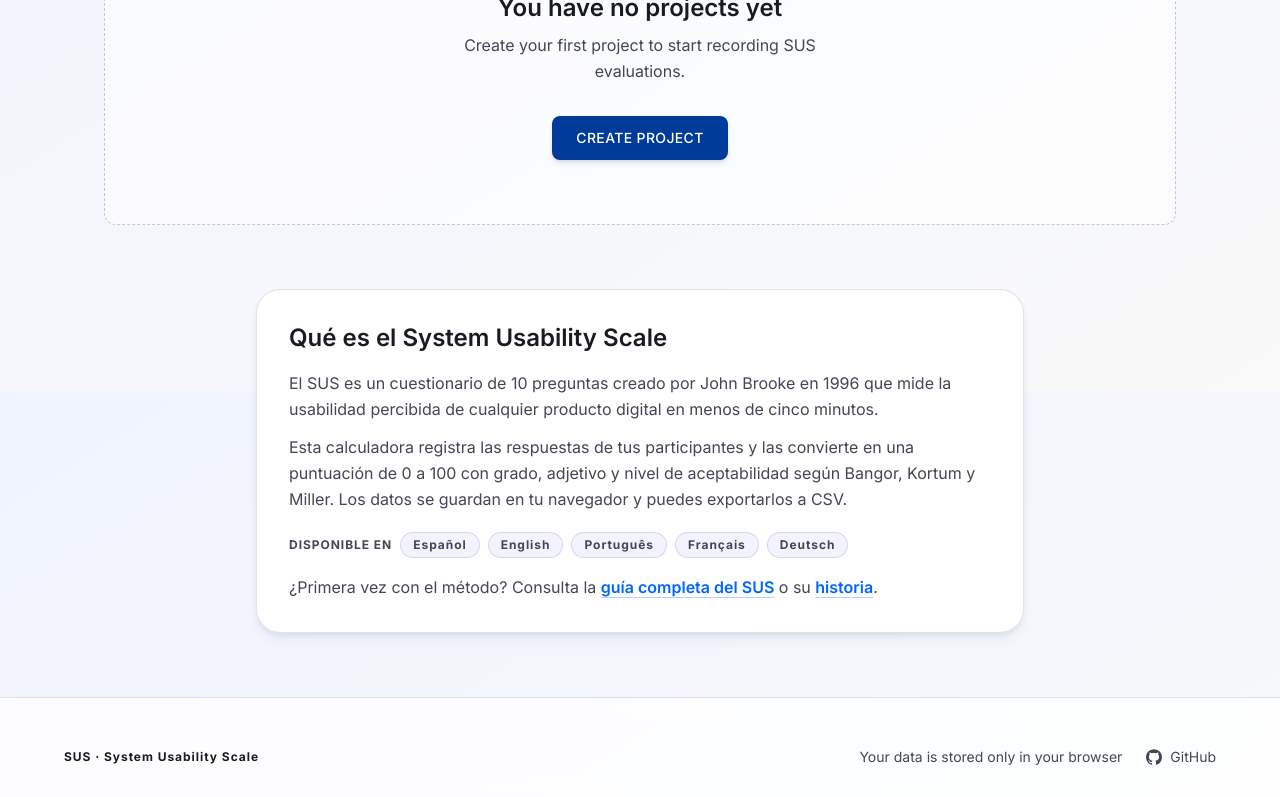
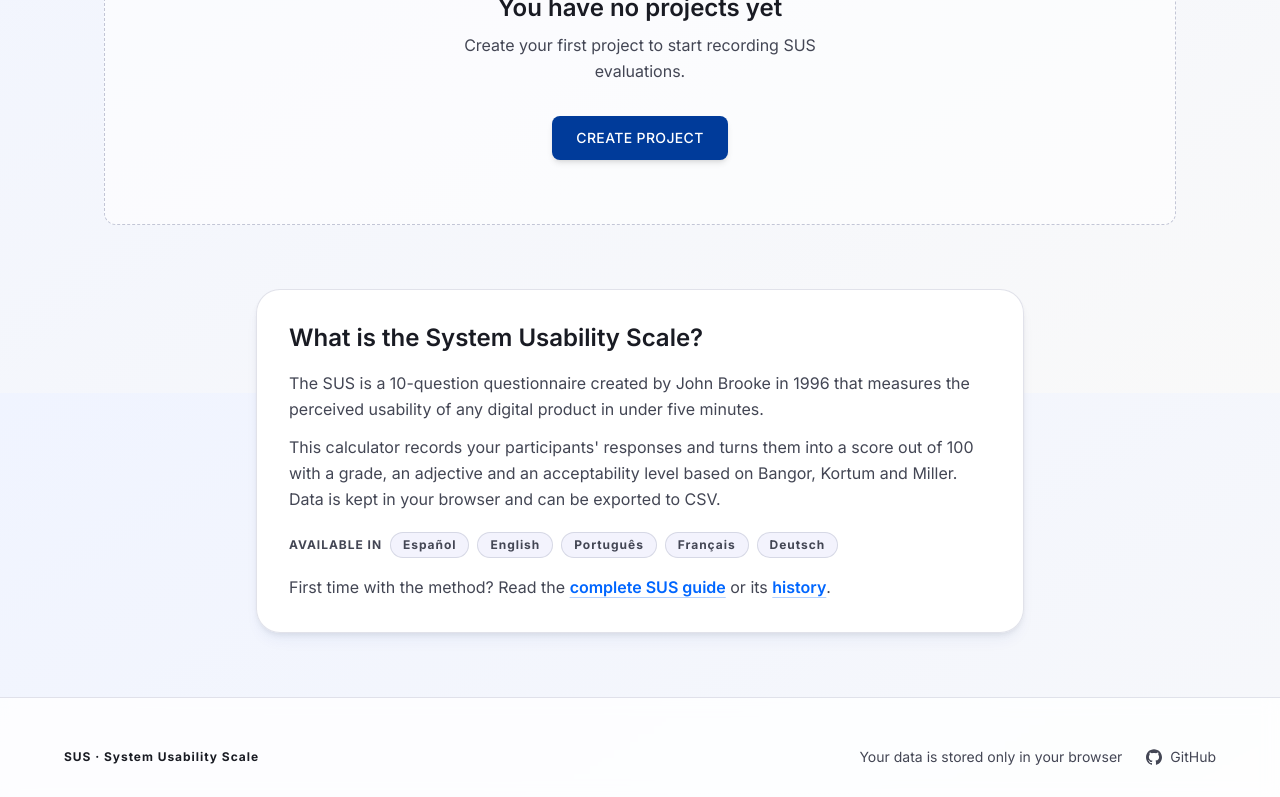
Before and after one commit to ERICK-DANIEL/suscalculator, a Next.js app: page / in a window 1280 px wide. Shown: the part 407-1204 px from the top of the page. Built offline with nearby package versions, Linux system fonts and the light colour scheme.

Commit message:
Switch primary language to English

```diff
--- a/src/app/guia/page.tsx
+++ b/src/app/guia/page.tsx
@@ -2,9 +2,9 @@ import type { Metadata } from "next";
 import { GuideContent } from "@/components/guide-content";
 
 export const metadata: Metadata = {
-  title: { absolute: "Guía del System Usability Scale (SUS)" },
+  title: { absolute: "System Usability Scale Guide (SUS)" },
   description:
-    "Qué es la System Usability Scale, cómo se calcula paso a paso y cómo interpretar sus puntuaciones con adjetivos, grados y aceptabilidad.",
+    "What the System Usability Scale is, how it is calculated step by step and how to interpret its scores with adjectives, grades and acceptability.",
   alternates: { canonical: "/guia" },
 };
 
--- a/src/app/historia/page.tsx
+++ b/src/app/historia/page.tsx
@@ -2,9 +2,9 @@ import type { Metadata } from "next";
 import { HistoryContent } from "@/components/history-content";
 
 export const metadata: Metadata = {
-  title: { absolute: "Historia del System Usability Scale" },
+  title: { absolute: "History of the System Usability Scale" },
   description:
-    "Los orígenes de la System Usability Scale: de la herramienta interna de John Brooke en DEC (1986) al estándar global de usabilidad.",
+    "The origins of the System Usability Scale: from John Brooke's internal tool at DEC (1986) to the global usability standard.",
   alternates: { canonical: "/historia" },
 };
 
--- a/src/app/layout.tsx
+++ b/src/app/layout.tsx
@@ -19,31 +19,31 @@ const inter = Inter({
 export const metadata: Metadata = {
   metadataBase: new URL("https://suscalculator.vercel.app"),
   title: {
-    default: "SUS — Calculadora System Usability Scale",
+    default: "SUS — System Usability Scale Calculator",
     template: "%s · SUS",
   },
   description:
-    "Crea proyectos, registra las respuestas de tus participantes al cuestionario SUS y obtén puntuaciones sobre 100 con grados y aceptabilidad. Los datos se guardan en tu navegador.",
+    "Create projects, record your participants' responses to the SUS questionnaire and get scores out of 100 with grades and acceptability. Data is stored in your browser.",
   openGraph: {
     type: "website",
-    locale: "es_ES",
+    locale: "en_US",
     url: "/",
-    siteName: "SUS — Calculadora System Usability Scale",
-    title: "SUS — Calculadora System Usability Scale",
+    siteName: "SUS — System Usability Scale Calculator",
+    title: "SUS — System Usability Scale Calculator",
     description:
-      "Cuestionario SUS guiado, puntuación automática sobre 100 y grados de aceptabilidad para tus tests de usabilidad. Gratis y sin registro.",
+      "Guided SUS questionnaire, automatic scoring out of 100 and acceptability grades for your usability tests. Free, no sign-up.",
   },
   twitter: {
     card: "summary_large_image",
-    title: "SUS — Calculadora System Usability Scale",
+    title: "SUS — System Usability Scale Calculator",
     description:
-      "Cuestionario SUS guiado, puntuación automática sobre 100 y grados de aceptabilidad para tus tests de usabilidad.",
+      "Guided SUS questionnaire, automatic scoring out of 100 and acceptability grades for your usability tests.",
   },
 };
 
 export default function RootLayout({ children }: LayoutProps<"/">) {
   return (
-    <html lang="es" className="h-full">
+    <html lang="en" className="h-full">
       <body
         className={`${hanken.variable} ${inter.variable} flex min-h-screen flex-col bg-gradient-to-br from-mesh-gradient-start to-mesh-gradient-end pt-16 text-body-lg text-on-background antialiased`}
       >
--- a/src/app/page.tsx
+++ b/src/app/page.tsx
@@ -3,9 +3,9 @@ import Link from "next/link";
 import { ProjectsDashboard } from "@/components/projects-grid";
 
 export const metadata: Metadata = {
-  title: { absolute: "Calculadora SUS: proyectos y evaluaciones de usabilidad" },
+  title: { absolute: "SUS Calculator: projects & usability evaluations" },
   description:
-    "Gestiona y evalúa tus métricas de System Usability Scale: crea proyectos, registra evaluaciones y obtén puntuaciones sobre 100 guardadas en tu navegador.",
+    "Manage and track your System Usability Scale metrics: create projects, record evaluations and get scores out of 100, stored in your browser.",
   alternates: { canonical: "/" },
 };
 
@@ -22,22 +22,22 @@ function AboutSus() {
           id="about-sus-title"
           className="font-headline text-headline-md text-on-surface"
         >
-          Qué es el System Usability Scale
+          What is the System Usability Scale?
         </h2>
         <p className="mt-4 text-body-lg text-on-surface-variant">
-          El SUS es un cuestionario de 10 preguntas creado por John Brooke en
-          1996 que mide la usabilidad percibida de cualquier producto digital
-          en menos de cinco minutos.
+          The SUS is a 10-question questionnaire created by John Brooke in 1996
+          that measures the perceived usability of any digital product in under
+          five minutes.
         </p>
         <p className="mt-3 text-body-lg text-on-surface-variant">
-          Esta calculadora registra las respuestas de tus participantes y las
-          convierte en una puntuación de 0 a 100 con grado, adjetivo y nivel de
-          aceptabilidad según Bangor, Kortum y Miller. Los datos se guardan en
-          tu navegador y puedes exportarlos a CSV.
+          This calculator records your participants&apos; responses and turns
+          them into a score out of 100 with a grade, an adjective and an
+          acceptability level based on Bangor, Kortum and Miller. Data is kept
+          in your browser and can be exported to CSV.
         </p>
         <div className="mt-5 flex flex-wrap items-center gap-2">
           <span className="text-label-caps uppercase text-on-surface-variant">
-            Disponible en
+            Available in
           </span>
           {LANGUAGES.map((lang) => (
             <span
@@ -49,19 +49,19 @@ function AboutSus() {
           ))}
         </div>
         <p className="mt-4 text-body-lg text-on-surface-variant">
-          ¿Primera vez con el método? Consulta la{" "}
+          First time with the method? Read the{" "}
           <Link
             href="/guia"
             className="font-semibold text-active-indicator underline decoration-active-indicator/30 underline-offset-4 hover:decoration-active-indicator"
           >
-            guía completa del SUS
+            complete SUS guide
           </Link>{" "}
-          o su{" "}
+          or its{" "}
           <Link
             href="/historia"
             className="font-semibold text-active-indicator underline decoration-active-indicator/30 underline-offset-4 hover:decoration-active-indicator"
           >
-            historia
+            history
           </Link>
           .
         </p>
--- a/src/lib/i18n/de.ts
+++ b/src/lib/i18n/de.ts
@@ -1,4 +1,4 @@
-import type { Dictionary } from "./es";
+import type { Dictionary } from "./en";
 
 export const de: Dictionary = {
   nativeName: "Deutsch",
--- a/src/lib/i18n/en.ts
+++ b/src/lib/i18n/en.ts
@@ -1,6 +1,5 @@
-import type { Dictionary } from "./es";
 
-export const en: Dictionary = {
+export const en = {
   nativeName: "English",
   nav: {
     calculator: "Calculator",
@@ -269,3 +268,5 @@ export const en: Dictionary = {
     finalCta: "Explore the guide",
   },
 };
+
+export type Dictionary = typeof en;
--- a/src/lib/i18n/es.ts
+++ b/src/lib/i18n/es.ts
@@ -1,4 +1,5 @@
-export const es = {
+import type { Dictionary } from "./en";
+export const es: Dictionary = {
   nativeName: "Español",
   nav: {
     calculator: "Calculadora",
@@ -271,5 +272,3 @@ export const es = {
     finalCta: "Explorar la guía",
   },
 };
-
-export type Dictionary = typeof es;
--- a/src/lib/i18n/fr.ts
+++ b/src/lib/i18n/fr.ts
@@ -1,4 +1,4 @@
-import type { Dictionary } from "./es";
+import type { Dictionary } from "./en";
 
 export const fr: Dictionary = {
   nativeName: "Français",
--- a/src/lib/i18n/index.ts
+++ b/src/lib/i18n/index.ts
@@ -1,17 +1,17 @@
 "use client";
 
 import { useSyncExternalStore } from "react";
-import { es, type Dictionary } from "./es";
-import { en } from "./en";
+import { en, type Dictionary } from "./en";
+import { es } from "./es";
 import { pt } from "./pt";
 import { fr } from "./fr";
 import { de } from "./de";
 
 export type { Dictionary };
 
-export const LOCALES = ["es", "en", "pt", "fr", "de"] as const;
+export const LOCALES = ["en", "es", "pt", "fr", "de"] as const;
 export type Locale = (typeof LOCALES)[number];
-export const DEFAULT_LOCALE: Locale = "es";
+export const DEFAULT_LOCALE: Locale = "en";
 
 const STORAGE_KEY = "suscalculator.locale";
 
--- a/src/lib/i18n/pt.ts
+++ b/src/lib/i18n/pt.ts
@@ -1,4 +1,4 @@
-import type { Dictionary } from "./es";
+import type { Dictionary } from "./en";
 
 export const pt: Dictionary = {
   nativeName: "Português",
--- a/src/lib/storage.ts
+++ b/src/lib/storage.ts
@@ -123,7 +123,7 @@ function mutate(fn: (projects: SusProject[]) => SusProject[]): void {
 export function createProject(name: string, description = ""): SusProject {
   const project: SusProject = {
     id: makeId(),
-    name: name.trim() || "Proyecto sin nombre",
+    name: name.trim() || "Untitled project",
     description: description.trim(),
     createdAt: new Date().toISOString(),
     entries: [],
```
